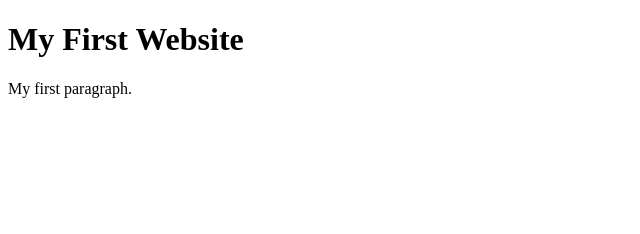
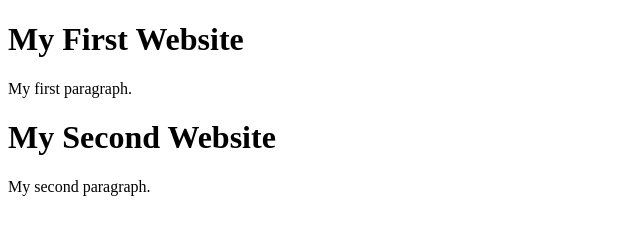
Before and after one commit to iamanoopc/codersrank-template, a website: page index.html in a window 1280 px wide. Shown: the whole page, without its empty margins (0-640 px from the left). Drawn offline with Linux system fonts and the light colour scheme.

Commit message:
1 file modified

```diff
--- a/index.html
+++ b/index.html
@@ -7,6 +7,8 @@
 
     <h1>My First Website</h1>
     <p>My first paragraph.</p>
+    <h1>My Second Website</h1>
+    <p>My second paragraph.</p>
 
   </body>
 </html>
```
